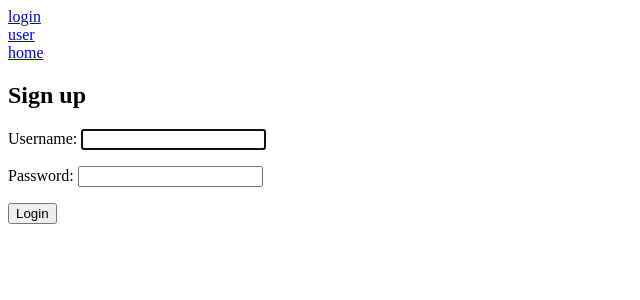
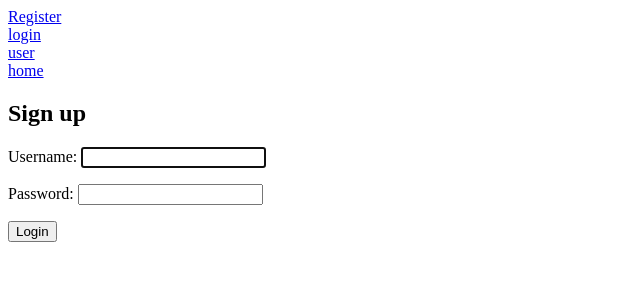
Before and after one commit to Aztic/Py-Pomf, a Django app: page /login/ in a window 1280 px wide. Shown: the top 300 px of the page, without its empty margins (0-640 px from the left). Run offline with Django 3.2, Linux system fonts and the light colour scheme.

Commit message:
Update 'templates/base.html'

```diff
--- a/templates/base.html
+++ b/templates/base.html
@@ -10,6 +10,7 @@
   {% if user.is_authenticated %}
     <a href="/logout">logout</a><br>
   {% else %}
+    <a href="/signup">Register</a></br>
     <a href="/login">login</a><br>
   {% endif %}
   <a href="/user">user</a><br>
```
